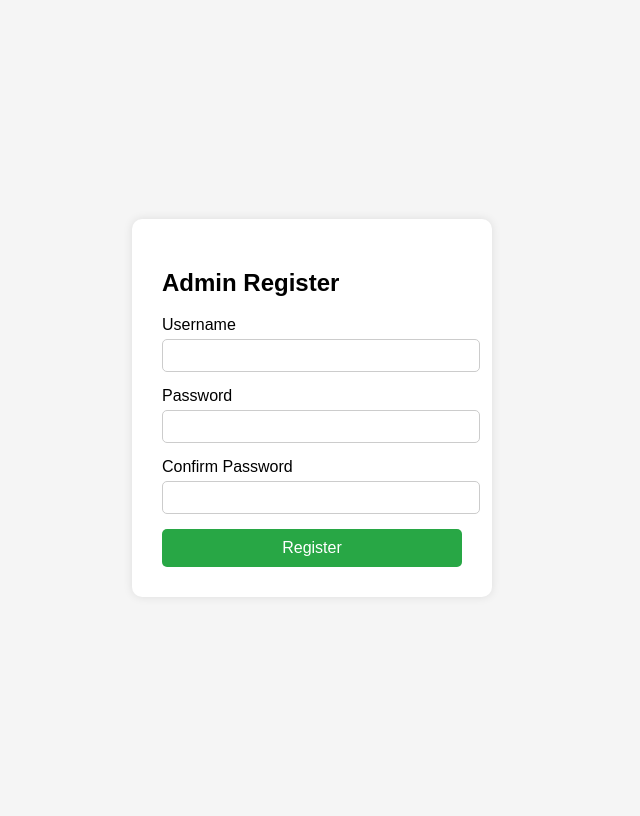
After one commit to DERICK798/admin-panel, a PHP site: page /Register.php in a window 1280 px wide. The commit adds this page. Shown: the whole page, without its empty margins (328-968 px from the left). Run offline with PHP 8.4, Linux system fonts and the light colour scheme.

Commit message:
Register admin

```diff
--- /dev/null
+++ b/admin/Register.php
@@ -0,0 +1,93 @@
+<?php
+// Enable errors
+ini_set('display_errors', 1);
+ini_set('display_startup_errors', 1);
+error_reporting(E_ALL);
+
+session_start();
+include '../config/db.php';
+
+$error = "";
+$success = "";
+
+// Form submitted
+if ($_SERVER["REQUEST_METHOD"] == "POST") {
+    $username = trim($_POST['username']);
+    $password = $_POST['password'];
+    $confirm = $_POST['confirm'];
+
+    // Basic validation
+    if ($password !== $confirm) {
+        $error = "Passwords do not match";
+    } else {
+        // Check if username already exists
+        $stmt = $conn->prepare("SELECT id FROM admins WHERE username=? LIMIT 1");
+        $stmt->bind_param("s", $username);
+        $stmt->execute();
+        $result = $stmt->get_result();
+        if ($result && $result->num_rows > 0) {
+            $error = "Username already taken";
+        } else {
+            // Hash password
+            $hash = password_hash($password, PASSWORD_DEFAULT);
+
+            // Insert into DB
+            $stmt2 = $conn->prepare("INSERT INTO admins (username, password) VALUES (?, ?)");
+            $stmt2->bind_param("ss", $username, $hash);
+            if ($stmt2->execute()) {
+                // Set session and redirect to dashboard
+                $_SESSION['admin'] = $username;
+                $_SESSION['admin_id'] = $stmt2->insert_id;
+
+                header("Location: dashboard.php");
+                exit;
+            } else {
+                $error = "Database insert error: ".$stmt2->error;
+            }
+        }
+        $stmt->close();
+    }
+}
+?>
+
+<!DOCTYPE html>
+<html lang="en">
+<head>
+<meta charset="UTF-8">
+<meta name="viewport" content="width=device-width,initial-scale=1">
+<title>Admin Register</title>
+<style>
+body { font-family: Arial; background:#f5f5f5;}
+main { display:flex; justify-content:center; align-items:center; height:100vh;}
+.card { background:#fff; padding:30px; border-radius:10px; box-shadow:0 0 10px rgba(0,0,0,0.1); width:300px;}
+input { width:100%; padding:8px; margin:5px 0 15px; border-radius:5px; border:1px solid #ccc; }
+button { width:100%; padding:10px; border:none; border-radius:5px; background:#28a745; color:#fff; font-size:16px; cursor:pointer;}
+button:hover { background:#218838; }
+.error { color:red; font-size:14px; }
+.success { color:green; font-size:14px; }
+</style>
+</head>
+<body>
+<main>
+<section class="card">
+<h1>Admin Register</h1>
+<?php
+if($error != "") { echo "<p class='error'>$error</p>"; }
+if($success != "") { echo "<p class='success'>$success</p>"; }
+?>
+<form method="POST" action="">
+    <label>Username</label>
+    <input type="text" name="username" required>
+
+    <label>Password</label>
+    <input type="password" name="password" required>
+
+    <label>Confirm Password</label>
+    <input type="password" name="confirm" required>
+
+    <button type="submit">Register</button>
+</form>
+</section>
+</main>
+</body>
+</html>
--- a/admin/admin-login.php
+++ b/admin/admin-login.php
@@ -90,7 +90,7 @@ button:hover { background: #0056b3; }
 
     <button type="submit" class="btn">Sign in</button>
 </form>
-
+<a href src="Register.php" class="small">Register as new admin</a>
 <p class="muted" style="text-align:center; margin-top:15px;">@2025 All rights reserved. Admins only.</p>
 </section>
 </main>
```
Also changed, not shown: admin/index.php (+0 -81 lines).
